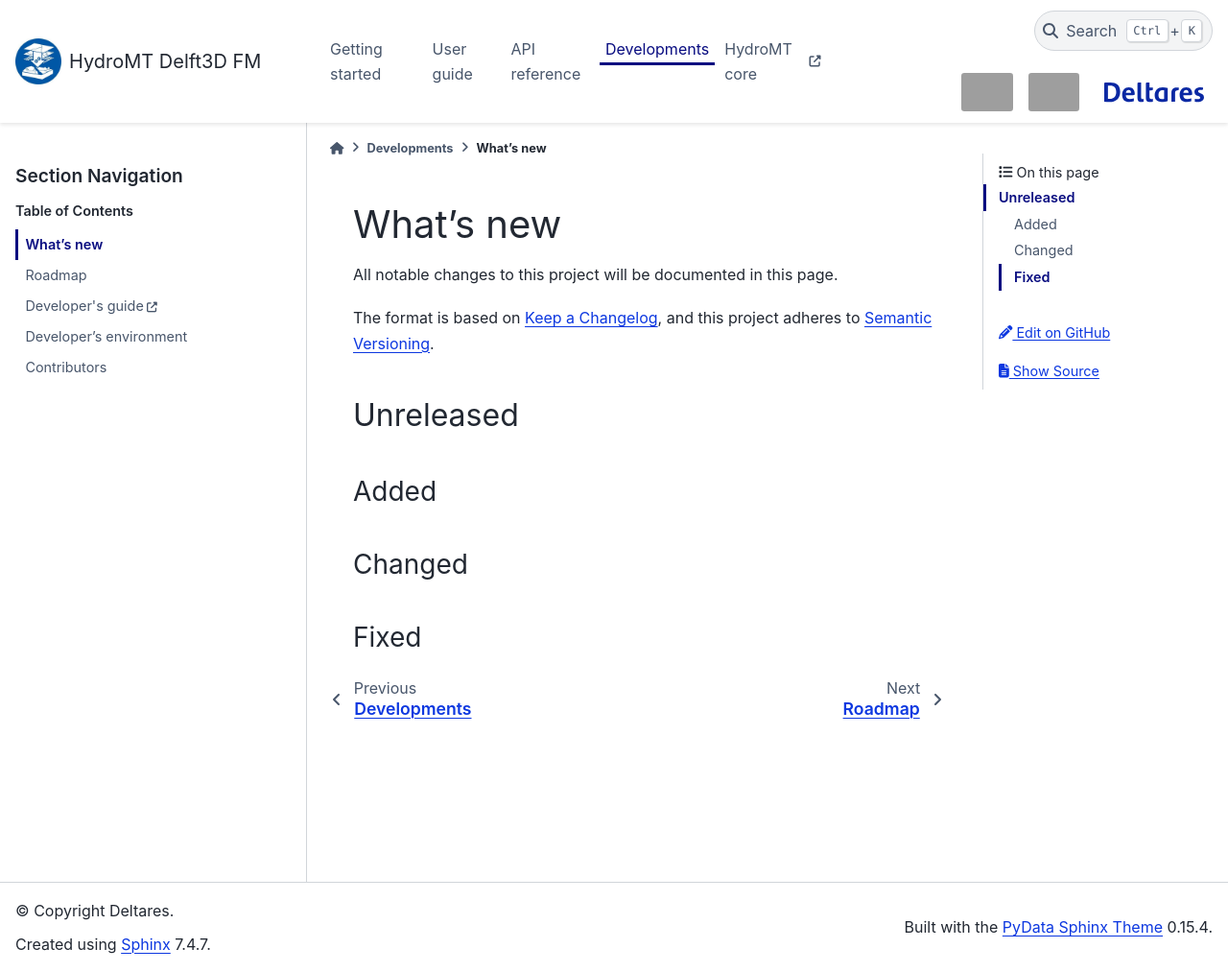
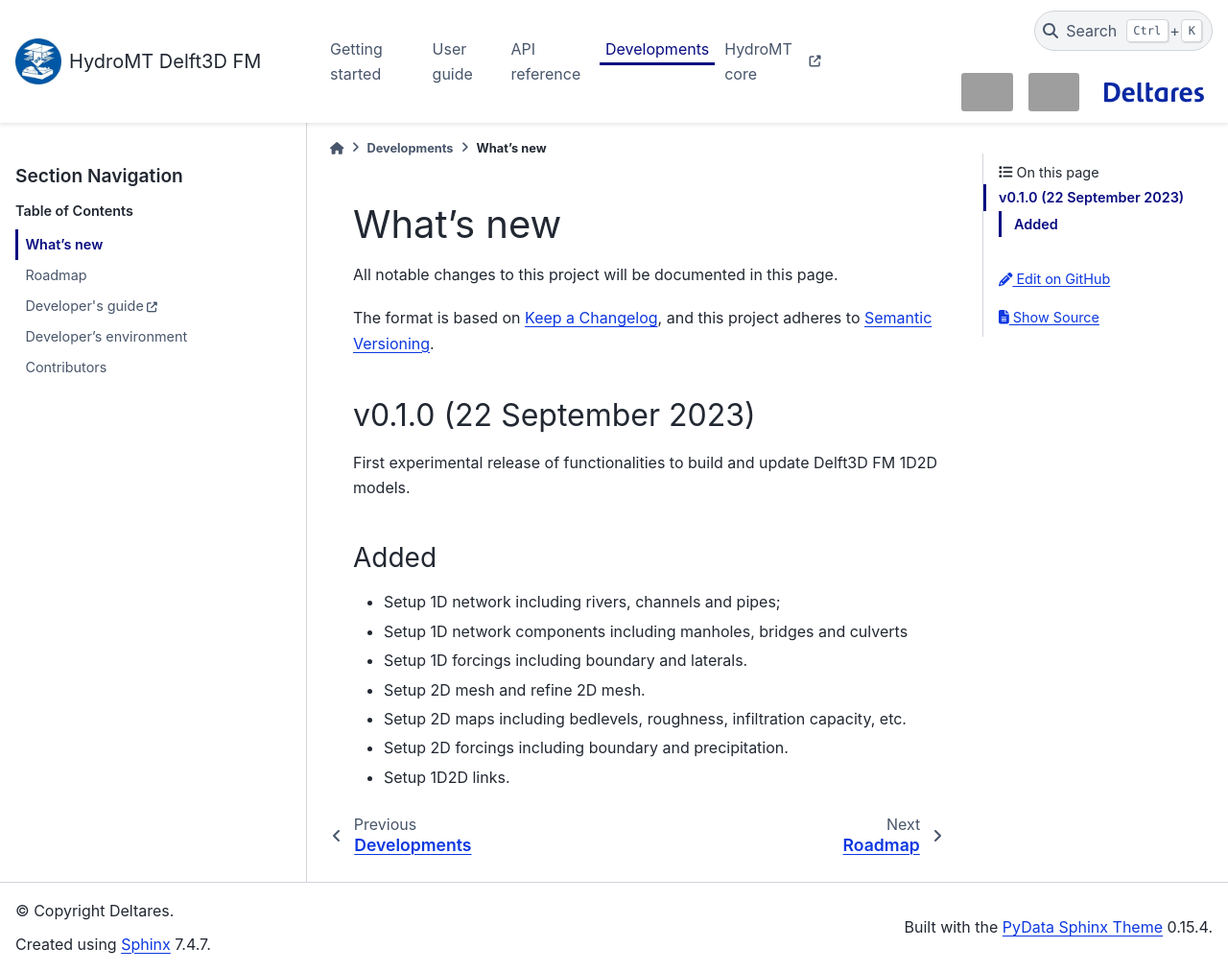
Before and after one commit to Deltares/hydromt_delft3dfm, a Sphinx documentation site: the page built from docs/changelog.rst, in a window 1280 px wide and 1013 px high. Shown: the whole window at 96% size. Built offline with Sphinx 7.4.7 and the PyData theme 0.15.4, drawn with Linux system fonts in a browser that asks for light colours; pages that are not in the unit, such as notebooks, are missing from menus; the version number is read from the project's files by our own code; grey boxes are pictures that could not be loaded.

Commit message:
update changelog and version

```diff
--- a/docs/changelog.rst
+++ b/docs/changelog.rst
@@ -6,17 +6,19 @@
 The format is based on `Keep a Changelog`_, and this project adheres to
 `Semantic Versioning`_.
 
-Unreleased
-==========
+v0.1.0 (22 September 2023)
+==========================
+First experimental release of functionalities to build and update Delft3D FM 1D2D models.
 
 Added
 -----
-
-Changed
--------
-
-Fixed
------
+- Setup 1D network including rivers, channels and pipes;
+- Setup 1D network components including manholes, bridges and culverts
+- Setup 1D forcings including boundary and laterals.
+- Setup 2D mesh and refine 2D mesh.
+- Setup 2D maps including bedlevels, roughness, infiltration capacity, etc.
+- Setup 2D forcings including boundary and precipitation.
+- Setup 1D2D links.
 
 .. _Keep a Changelog: http://keepachangelog.com/en/1.0.0/
 .. _Semantic Versioning: http://semver.org/spec/v2.0.0.html
--- a/hydromt_delft3dfm/__init__.py
+++ b/hydromt_delft3dfm/__init__.py
@@ -2,7 +2,7 @@
 
 from os.path import abspath, dirname, join
 
-__version__ = "0.1.0.dev"
+__version__ = "0.1.0"
 
 DATADIR = join(dirname(abspath(__file__)), "data")
 
```
